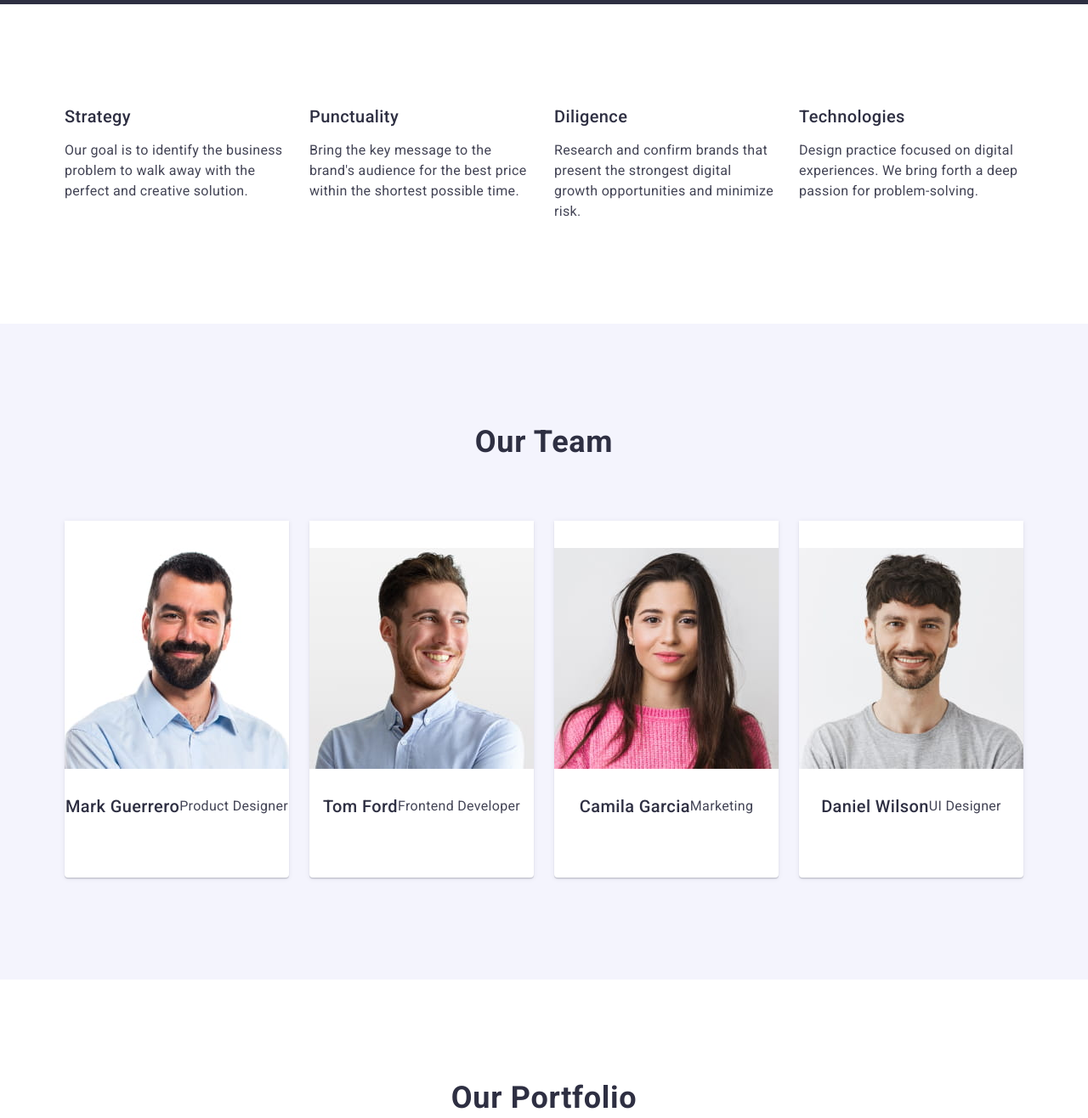
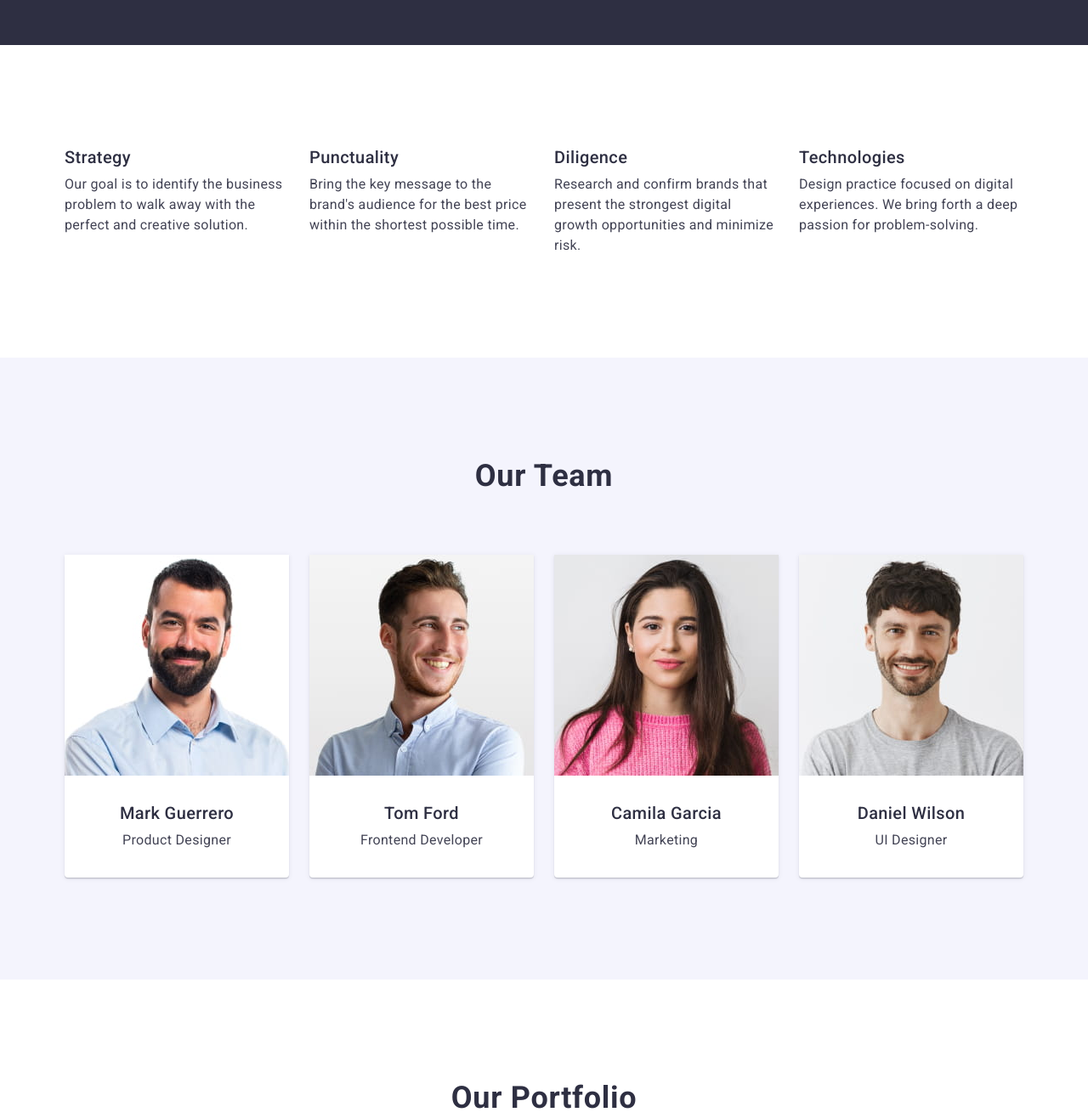
Before and after one commit to TValeriiaM/goit-markup-hw-03, a plain HTML site: page index.html in a window 1280 px wide. Shown: the part 620-1936 px from the top of the page at 85% size. Drawn offline with nearby package versions, Linux system fonts and the light colour scheme.

Commit message:
homework3 remarked

```diff
--- a/css/styles.css
+++ b/css/styles.css
@@ -40,6 +40,7 @@ img {
 .topof-site .container {
     display: flex;
     justify-content: space-between;
+    align-items: center;
 }
 
 .topof-site {
@@ -83,6 +84,7 @@ img {
     line-height: 1.5;
     letter-spacing: 0.02em;
     padding: 24px 0;
+    display: block;
 }
 
 .link-active:active {
@@ -210,7 +212,6 @@ h3 {
 }
 
 .advantages-item {
-    display: flex;
     width: calc((100% - 72px) / 4);
     flex-direction: column;
     align-items: flex-start;
@@ -235,9 +236,7 @@ h3 {
 .team-member {
     background:#FFF;
     text-align: center;
-    display: inline-flex;
     width: calc((100% - 72px) / 4);
-    padding: 32px 0;
     flex-direction: column;
     justify-content: center;
     align-items: center;
@@ -246,7 +245,6 @@ h3 {
 }
 
 .team-descr {
-    display: flex;
     padding: 32px 0;
 }
 
```
